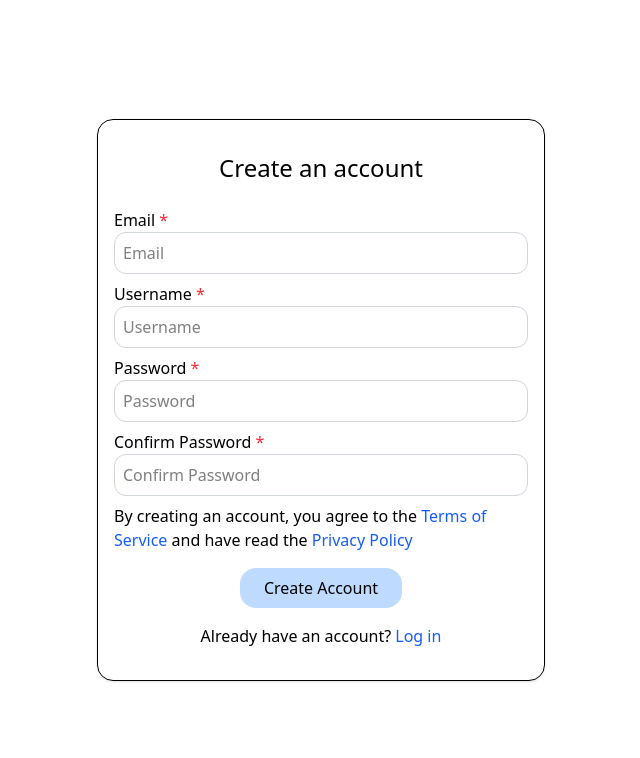
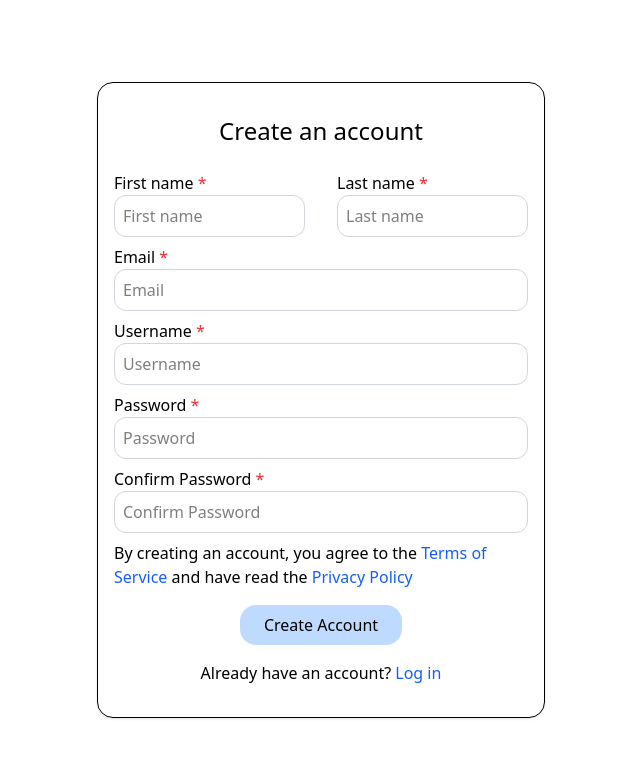
Before and after one commit to sonlu3612/laz-chat, a React (Vite) app in the folder client/: page /register in a window 1280 px wide. Shown: the top 758 px of the page, without its empty margins (319-959 px from the left). Built offline with nearby package versions, Linux system fonts and the light colour scheme.

Commit message:
Register: add firstName & lastName

```diff
--- a/client/src/pages/Register.jsx
+++ b/client/src/pages/Register.jsx
@@ -9,16 +9,55 @@ const Register = (props) => {
     console.log("Register component mounted");
   });
 
+  const [firstName, setFirstName] = useState("");
+  const [lastName, setLastName] = useState("");
   const [email, setEmail] = useState("");
   const [username, setUsername] = useState("");
   const [password, setPassword] = useState("");
   const [confirmPassword, setConfirmPassword] = useState("");
 
+  const [firstNameErrorMessage, setFirstNameErrorMessage] = useState("");
+  const [lastNameErrorMessage, setLastNameErrorMessage] = useState("");
   const [emailErrorMessage, setEmailErrorMessage] = useState("");
   const [usernameErrorMessage, setUsernameErrorMessage] = useState("");
   const [passwordErrorMessage, setPasswordErrorMessage] = useState("");
   const [confirmPasswordErrorMessage, setConfirmPasswordErrorMessage] =
     useState("");
+
+  const firstNameRegex = /^[A-Za-z]+(?:[-\s][A-Za-z]+)*$/;
+  const lastNameRegex = /^[A-Za-z]+(?:[-\s][A-Za-z]+)*$/;
+
+  const isFirstNameValid = () => {
+    if (!firstName.trim()) {
+      setFirstNameErrorMessage("First name is required.");
+      return false;
+    } else if (firstName.length > 20) {
+      setFirstNameErrorMessage("First name cannot exceed 20 characters.");
+      return false;
+    } else if (!matches(firstName, firstNameRegex)) {
+      setFirstNameErrorMessage(
+        "First name can only contain letters and cannot start or end with a space or a hyphen."
+      );
+      return false;
+    }
+    return true;
+  };
+
+  const isLastNameValid = () => {
+    if (!lastName.trim()) {
+      setLastNameErrorMessage("Last name is required.");
+      return false;
+    } else if (lastName.length > 20) {
+      setLastNameErrorMessage("Last name cannot exceed 20 characters.");
+      return false;
+    } else if (!matches(lastName, lastNameRegex)) {
+      setLastNameErrorMessage(
+        "Last name can only contain letters cannot start or end with a space or a hyphen."
+      );
+      return false;
+    }
+    return true;
+  };
 
   const isEmailValid = () => {
     if (!email.trim()) {
@@ -78,6 +117,8 @@ const Register = (props) => {
   };
 
   const validateForm = () => {
+    const isFirstNameOK = isFirstNameValid();
+    const isLastNameOK = isLastNameValid();
     const isEmailOK = isEmailValid();
     const isUsernameOK = isUserNameValid();
     const isPasswordOK = isPasswordValid();
@@ -88,7 +129,14 @@ const Register = (props) => {
       setConfirmPassword("");
     }
 
-    return isEmailOK && isUsernameOK && isPasswordOK && isConfirmPasswordOK;
+    return (
+      isFirstNameOK &&
+      isLastNameOK &&
+      isEmailOK &&
+      isUsernameOK &&
+      isPasswordOK &&
+      isConfirmPasswordOK
+    );
   };
 
   const handleSubmitAsync = async (e) => {
@@ -108,6 +156,35 @@ const Register = (props) => {
         <div className="shadow border-1 rounded-2xl py-8 mx-auto my-auto w-md">
           <form>
             <h2 className="text-center text-2xl mb-4">Create an account</h2>
+
+            <div className="grid grid-cols-2">
+              <InputGroup
+                title="First name"
+                placeholder="First name"
+                type="text"
+                isRequired={true}
+                errorMessage={firstNameErrorMessage}
+                value={firstName}
+                onChange={(event) => {
+                  setFirstName(event.target.value);
+                  setFirstNameErrorMessage("");
+                }}
+              />
+
+              <InputGroup
+                title="Last name"
+                placeholder="Last name"
+                type="text"
+                isRequired={true}
+                errorMessage={lastNameErrorMessage}
+                value={lastName}
+                onChange={(event) => {
+                  setLastName(event.target.value);
+                  setLastNameErrorMessage("");
+                }}
+              />
+            </div>
+
             <InputGroup
               title="Email"
               placeholder="Email"
```
